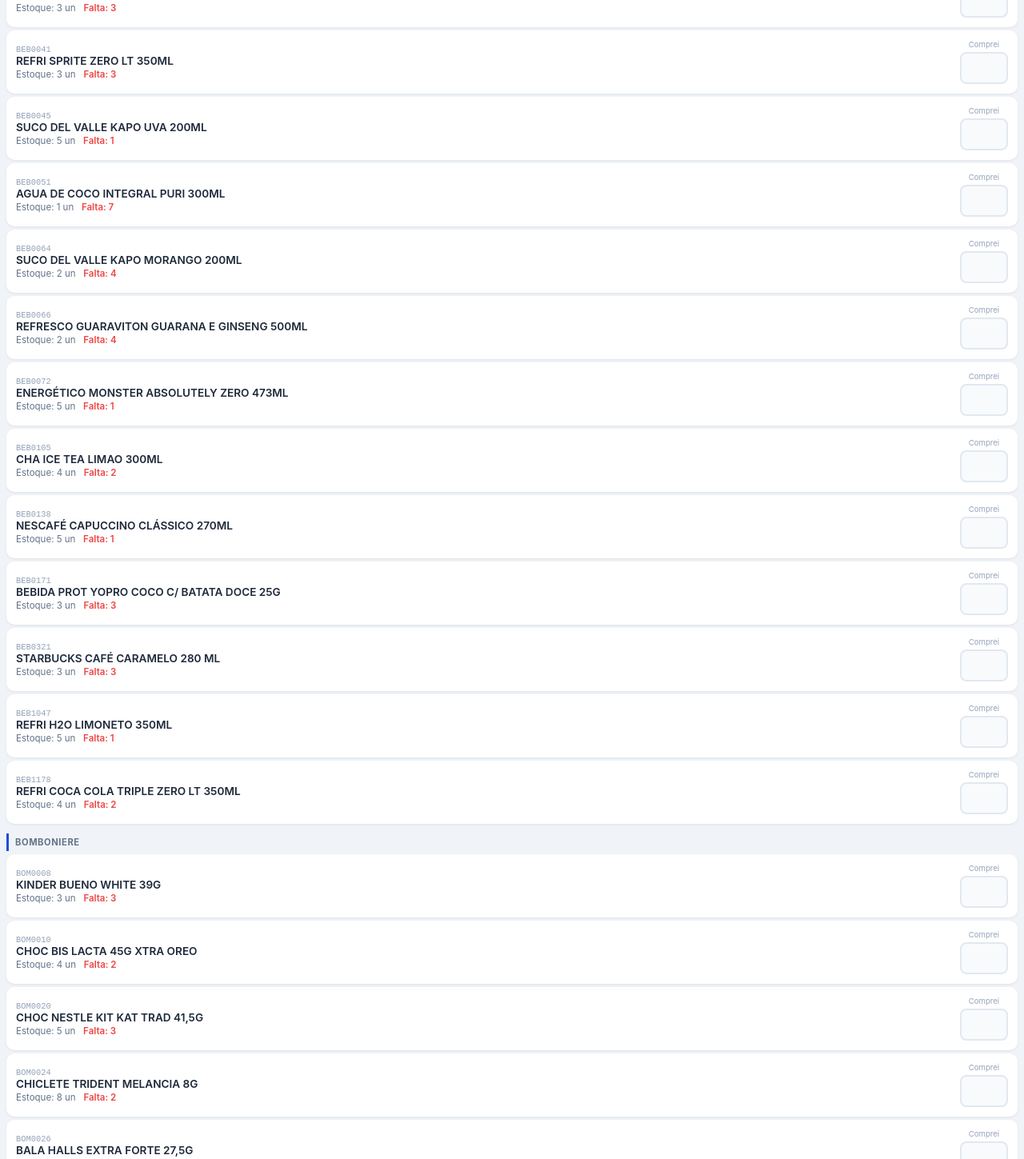
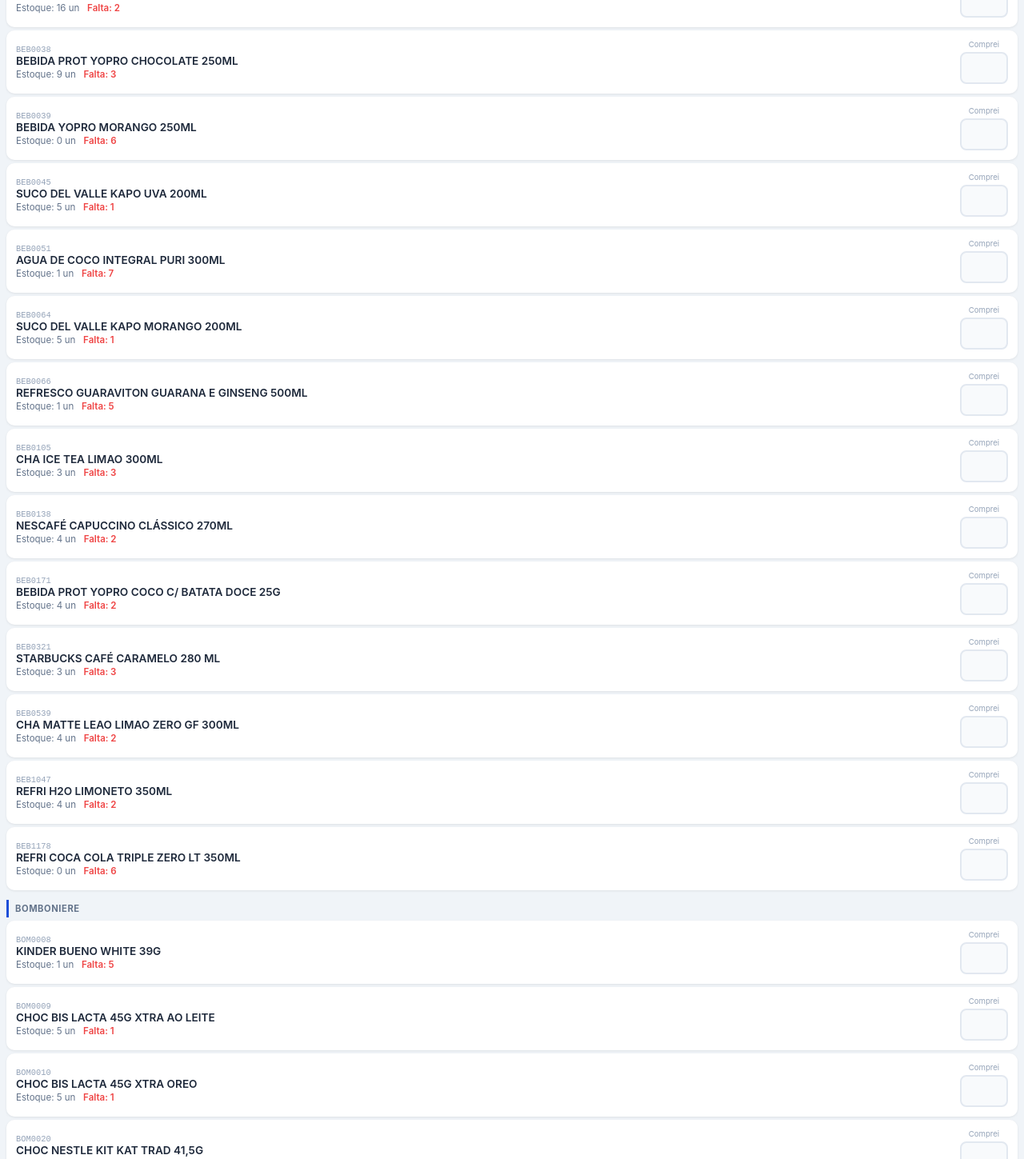
Before and after one commit to primeboxoperacoes/lista-compras-sig, a plain HTML site: page index.html in a window 1280 px wide. Shown: the part 1095-2544 px from the top of the page at 80% size. Drawn offline with Linux system fonts and the light colour scheme.

Commit message:
Atualiza lista de compras PDV SIG (VMpay 157437, 07/11/2026): 114 itens ativos com falta, 367 un

```diff
--- a/index.html
+++ b/index.html
@@ -43,56 +43,56 @@ body{font-family:-apple-system,BlinkMacSystemFont,sans-serif;background:#f0f4f8;
 <div class="modal-bg" id="modal-att"><div class="modal-att"><h2>&#x21BB; Atualizar Lista de Compras</h2><p>Copie o prompt abaixo e cole na extensao do Claude.</p><div class="prompt-box">Atualize a lista de compras do PDV SIG de ponta a ponta, sem pausar para confirmacoes intermediarias. Acesse a instalacao 157437 no VMpay (recarregando a pagina antes de ler os dados), leia a tabela de canaletas, filtre os produtos com Estado Ativo e Faltam maior que zero, monte o array atualizado e edite o index.html no repositorio primeboxoperacoes/lista-compras-sig no GitHub, fazendo o commit direto na branch main com uma mensagem descritiva. Ao final, apenas informe o hash do commit e o total de itens atualizados - nao pare no meio pedindo aprovacao, pois a autorizacao para concluir o fluxo completo ja esta dada.</div><div class="att-btns"><button class="abtn abtn-f" onclick="fecharAtt()">Fechar</button><button class="abtn abtn-c" onclick="copiarPrompt()">Copiar Prompt</button></div><p class="ok-msg" id="ok-msg">Prompt copiado!</p></div></div>
 <script>
 var D=[
-["BEB0048","SUCO DEL VALLE UVA LT 290ML",5,1,"Bebidas"],
+["BEB0048","SUCO DEL VALLE UVA LT 290ML",3,3,"Bebidas"],
 ["BEB0115","SUCO DEL VALLE MARACUJÁ LT 290ML",2,1,"Bebidas"],
 ["BEB0006","REFRI COCA COLA ZERO 1,5L",2,1,"Bebidas"],
-["BEB0008","REFRI COCA COLA LT 350ML",11,1,"Bebidas"],
-["BEB0009","REFRI COCA COLA ZERO LT 350ML",5,13,"Bebidas"],
+["BEB0008","REFRI COCA COLA LT 350ML",10,2,"Bebidas"],
+["BEB0009","REFRI COCA COLA ZERO LT 350ML",7,11,"Bebidas"],
 ["BEB0010","ENERGÉTICO MONSTER ULTRA 473ML",4,2,"Bebidas"],
-["BEB0012","ENERGETICO MONSTER ENERGY 473ML",3,3,"Bebidas"],
-["BEB0017","REFRI GUARANA ANTARCTICA ZERO LT 350ML",5,1,"Bebidas"],
+["BEB0012","ENERGETICO MONSTER ENERGY 473ML",2,4,"Bebidas"],
+["BEB0016","REFRI FANTA UVA LT 350ML",-1,6,"Bebidas"],
+["BEB0018","REFRI GUARANA ANTARCTICA LT 350ML",4,2,"Bebidas"],
+["BEB0026","GATORADE MORANGO/MARACUJA 500ML",5,1,"Bebidas"],
 ["BEB0028","AGUA MINERAL CRYSTAL C/GAS 500 ML",3,2,"Bebidas"],
-["BEB0034","BEBIDA TODDYNHO UHT CHOCOLATE 200ML",12,6,"Bebidas"],
-["BEB0038","BEBIDA PROT YOPRO CHOCOLATE 250ML",8,4,"Bebidas"],
-["BEB0039","BEBIDA YOPRO MORANGO 250ML",3,3,"Bebidas"],
-["BEB0041","REFRI SPRITE ZERO LT 350ML",3,3,"Bebidas"],
+["BEB0034","BEBIDA TODDYNHO UHT CHOCOLATE 200ML",16,2,"Bebidas"],
+["BEB0038","BEBIDA PROT YOPRO CHOCOLATE 250ML",9,3,"Bebidas"],
+["BEB0039","BEBIDA YOPRO MORANGO 250ML",0,6,"Bebidas"],
 ["BEB0045","SUCO DEL VALLE KAPO UVA 200ML",5,1,"Bebidas"],
 ["BEB0051","AGUA DE COCO INTEGRAL PURI 300ML",1,7,"Bebidas"],
-["BEB0064","SUCO DEL VALLE KAPO MORANGO 200ML",2,4,"Bebidas"],
-["BEB0066","REFRESCO GUARAVITON GUARANA E GINSENG 500ML",2,4,"Bebidas"],
-["BEB0072","ENERGÉTICO MONSTER ABSOLUTELY ZERO 473ML",5,1,"Bebidas"],
-["BEB0105","CHA ICE TEA LIMAO 300ML",4,2,"Bebidas"],
-["BEB0138","NESCAFÉ CAPUCCINO CLÁSSICO 270ML",5,1,"Bebidas"],
-["BEB0171","BEBIDA PROT YOPRO COCO C/ BATATA DOCE 25G",3,3,"Bebidas"],
+["BEB0064","SUCO DEL VALLE KAPO MORANGO 200ML",5,1,"Bebidas"],
+["BEB0066","REFRESCO GUARAVITON GUARANA E GINSENG 500ML",1,5,"Bebidas"],
+["BEB0105","CHA ICE TEA LIMAO 300ML",3,3,"Bebidas"],
+["BEB0138","NESCAFÉ CAPUCCINO CLÁSSICO 270ML",4,2,"Bebidas"],
+["BEB0171","BEBIDA PROT YOPRO COCO C/ BATATA DOCE 25G",4,2,"Bebidas"],
 ["BEB0321","STARBUCKS CAFÉ CARAMELO 280 ML",3,3,"Bebidas"],
-["BOM0008","KINDER BUENO WHITE 39G",3,3,"Bomboniere"],
-["BOM0010","CHOC BIS LACTA 45G XTRA OREO",4,2,"Bomboniere"],
-["BOM0020","CHOC NESTLE KIT KAT TRAD 41,5G",5,3,"Bomboniere"],
-["BOM0024","CHICLETE TRIDENT MELANCIA 8G",8,2,"Bomboniere"],
-["BOM0026","BALA HALLS EXTRA FORTE 27,5G",7,1,"Bomboniere"],
-["BOM0031","CHICLETE TRIDENT HORTELÂ 8G",7,3,"Bomboniere"],
-["BOM0032","PAÇOCA SANTA HELENA ROLHA 15G",24,8,"Bomboniere"],
-["BOM0035","CHOC TWIX AO LEITE ORIGINAL 40G",0,6,"Bomboniere"],
+["BEB0539","CHA MATTE LEAO LIMAO ZERO GF 300ML",4,2,"Bebidas"],
+["BOM0008","KINDER BUENO WHITE 39G",1,5,"Bomboniere"],
+["BOM0009","CHOC BIS LACTA 45G XTRA AO LEITE",5,1,"Bomboniere"],
+["BOM0010","CHOC BIS LACTA 45G XTRA OREO",5,1,"Bomboniere"],
+["BOM0020","CHOC NESTLE KIT KAT TRAD 41,5G",7,1,"Bomboniere"],
+["BOM0024","CHICLETE TRIDENT MELANCIA 8G",5,5,"Bomboniere"],
+["BOM0026","BALA HALLS EXTRA FORTE 27,5G",6,2,"Bomboniere"],
+["BOM0031","CHICLETE TRIDENT HORTELÂ 8G",9,1,"Bomboniere"],
+["BOM0032","PAÇOCA SANTA HELENA ROLHA 15G",23,9,"Bomboniere"],
+["BOM0035","CHOC TWIX AO LEITE ORIGINAL 40G",1,5,"Bomboniere"],
 ["BOM0040","CHOC LACTA LAKA BRANCO 80G",2,2,"Bomboniere"],
-["BOM0049","BARRA DE CEREAL NUTRY BANANA C/ MEL 22G",6,2,"Bomboniere"],
-["BOM0050","BARRA DE CEREAL NUTRY AVELÃ C/ CHOCOLATE 22G",2,6,"Bomboniere"],
+["BOM0050","BARRA DE CEREAL NUTRY AVELÃ C/ CHOCOLATE 22G",1,7,"Bomboniere"],
 ["BOM0053","CHOC TALENTO CASTANHAS DO PARA 25G",2,13,"Bomboniere"],
-["BOM0066","CHOC NESTLE PRESTÍGIO 33G",5,3,"Bomboniere"],
-["BOM0068","BOMBOM SONHO DE VALSA 20g",5,7,"Bomboniere"],
-["BOM0077","CHOC KINDER BUENO WAFER 43G 2UN",2,4,"Bomboniere"],
+["BOM0066","CHOC NESTLE PRESTÍGIO 33G",3,5,"Bomboniere"],
+["BOM0068","BOMBOM SONHO DE VALSA 20g",11,1,"Bomboniere"],
+["BOM0077","CHOC KINDER BUENO WAFER 43G 2UN",5,1,"Bomboniere"],
 ["BOM0086","BALA MENTOS MINT 37,5G",6,2,"Bomboniere"],
-["BOM0087","BALA MENTOS FRUIT 37,5G",6,2,"Bomboniere"],
-["BOM1302","CONFEITO M&M CHOCOLATE AO LEITE 40G",6,2,"Bomboniere"],
-["BOM0169","BOMBOM LACTA OURO BRANCO UN",-1,12,"Bomboniere"],
-["BOM0173","PASTILHA TIC TAC MENTA 14,5G",5,1,"Bomboniere"],
-["BOM0399","BROWNIE MATONELLA CREME DE AVELÃ 75G",7,1,"Bomboniere"],
-["BOM0462","CHOC TALENTO BRANCO CEREAIS E PASSAS 25G",1,14,"Bomboniere"],
-["BOM0665","CHOC LACTA WAFER BIS TRAD 100,8G",3,1,"Bomboniere"],
+["BOM0087","BALA MENTOS FRUIT 37,5G",3,5,"Bomboniere"],
+["BOM0169","BOMBOM LACTA OURO BRANCO UN",5,7,"Bomboniere"],
+["BOM0173","PASTILHA TIC TAC MENTA 14,5G",1,5,"Bomboniere"],
+["BOM0462","CHOC TALENTO BRANCO CEREAIS E PASSAS 25G",-1,15,"Bomboniere"],
+["BOM0665","CHOC LACTA WAFER BIS TRAD 100,8G",2,2,"Bomboniere"],
 ["BOM0887","BARRA DE NUTS CACAU NUTRY 25G",0,8,"Bomboniere"],
-["BOM0942","BANANADA AYE TRAD ZERO 25G",5,1,"Bomboniere"],
-["BOM0943","BANANADA AYE C/UVA PASSA ZERO 25G",4,2,"Bomboniere"],
-["BOM1047","CHOC BATON AO LEITE 16G",1,9,"Bomboniere"],
-["BOM1343","BARRA BOLD BOMBOM CROCANTE 40g",5,1,"Bomboniere"],
+["BOM0942","BANANADA AYE TRAD ZERO 25G",2,4,"Bomboniere"],
+["BOM0943","BANANADA AYE C/UVA PASSA ZERO 25G",1,5,"Bomboniere"],
+["BOM0986","BALA FINI TUBES MORANGO 80G",3,1,"Bomboniere"],
+["BOM1047","CHOC BATON AO LEITE 16G",0,10,"Bomboniere"],
+["BOM1343","BARRA BOLD BOMBOM CROCANTE 40g",4,2,"Bomboniere"],
 ["BOM2058","CHOC SNICKERS ORIGINAL 40GR",4,2,"Bomboniere"],
 ["CON0022","MINI LASANHA SADIA BOLONHESA 350G",2,1,"Congelados"],
 ["CON0110","FETTUCCINE PERDIGAO C/MOLHO BRANCO, PEITO DE PERU 300G",0,2,"Congelados"],
@@ -104,7 +104,7 @@ var D=[
 ["CON0237","PAO DE QUEIJO DELLIMAIS PROVOLONE",2,3,"Congelados"],
 ["CON0328","MINUTO X DUPLO BURGUER 185G",3,2,"Congelados"],
 ["CON0330","MINUTO X BACON 130G",4,1,"Congelados"],
-["CON0331","MINUTO X BURGER 125G",4,1,"Congelados"],
+["CON0331","MINUTO X BURGER 125G",2,3,"Congelados"],
 ["CON0332","MINUTO X DUPLO BACON 185G",3,2,"Congelados"],
 ["CON0346","MINUTO X REQUEIJÃO 140G",0,5,"Congelados"],
 ["CON0457","NHOQUE SADIA MOLHO BOLONHESA 300G",0,2,"Congelados"],
@@ -113,52 +113,50 @@ var D=[
 ["CON0872","MARMITA CREUZA FEIJOADA C/ARROZ E COUVE 330G",2,3,"Congelados"],
 ["CON0873","MARMITA CREUZA STROGONOFF DE FRANGO C/ARROZ 330G",0,5,"Congelados"],
 ["CON0875","MARMITA CREUZA PANQUECA DE CARNE 330G",1,4,"Congelados"],
-["CON0878","MARMITA CREUZA NHOQUE A BOLONHESA 340G",2,3,"Congelados"],
+["CON0878","MARMITA CREUZA NHOQUE A BOLONHESA 340G",1,4,"Congelados"],
 ["CON0882","MARMITA CREUZA CALDO VERDE 500G",3,2,"Congelados"],
 ["CON0989","FETTUCCINE MEU MENU BOLONHESA C/ QUEIJO PARMESAO 300G",-2,2,"Congelados"],
-["CON1199","MINUTO X BURGUER MAIONESE CASEIRA 145G",4,1,"Congelados"],
-["MER0491","CAPPUCCINO SOLUVEL 3 CORAÇOES CLASSIC SC 20G",7,1,"Mercearia"],
+["CON1199","MINUTO X BURGUER MAIONESE CASEIRA 145G",3,2,"Congelados"],
+["MER0491","CAPPUCCINO SOLUVEL 3 CORAÇOES CLASSIC SC 20G",5,3,"Mercearia"],
 ["MER0496","PIPOCA YOKI MANTEIGA 50G",9,1,"Mercearia"],
-["MER0599","PIPOCA MICROONDAS YOKI NATURAL COM SAL 50G",8,2,"Mercearia"],
+["MER0599","PIPOCA MICROONDAS YOKI NATURAL COM SAL 50G",9,1,"Mercearia"],
 ["MER1943","CAFE 3 CORAÇOES C/LEITE SOLUVEL 20G",4,1,"Mercearia"],
 ["MRC0001","ALMONDEGAS, ARROZ INT E LEGUMES 350G",4,1,"Refeicoes"],
 ["MRC0002","ESCONDIDINHO BATATA DOCE C/CARNE 350G",3,2,"Refeicoes"],
 ["MRC0011","LASANHA INTEGRAL A BOLONHESA 350G",4,1,"Refeicoes"],
 ["MRC0013","CALDO DE FEIJAO 400G",4,1,"Refeicoes"],
 ["MRC0019","FRANGO PARMEGIANA C/ARROZ E MIX DE LEGUMES 350G",2,3,"Refeicoes"],
-["PAD0030","BOLO ANA MARIA BAUNILHA 70GR",4,2,"Padaria"],
-["PAD0262","BOLO ANA MARIA CHOCO 70GR",2,4,"Padaria"],
+["PAD0003","BOLO PANCO LARANJA 300GR",2,1,"Padaria"],
+["PAD0030","BOLO ANA MARIA BAUNILHA 70GR",2,4,"Padaria"],
+["PAD0262","BOLO ANA MARIA CHOCO 70GR",0,6,"Padaria"],
 ["REF0256","PUDIM DO RIO TRAD 150G",0,6,"Refrigerados"],
-["SNK0018","BISC LOOK WAFER CHOCOLATE 55G",5,1,"Snacks"],
 ["SNK0022","BISC OREO ORIGINAL ORIGINAL 90G",1,3,"Snacks"],
 ["SNK0025","BISC PIRAQUE C/LIMAO 160G",3,1,"Snacks"],
 ["SNK0026","BISC PIRAQUE ROLADINHO GOIABA 75G",7,1,"Snacks"],
-["SNK0031","PIPOCA DO JOHNNY CARAMELO E FLOR DE SAL 75G",8,2,"Snacks"],
-["SNK0039","BISC PIRAQUE WAFER CHOCOLATE 100G",2,2,"Snacks"],
+["SNK0027","BISC PIRAQUE MAIZENA TRAD 175G",5,1,"Snacks"],
+["SNK0031","PIPOCA DO JOHNNY CARAMELO E FLOR DE SAL 75G",6,4,"Snacks"],
+["SNK0032","PIPOCA DO JOHNNY PARMESAO E TOQUE DE AZEITE TRUFADO 40G",4,1,"Snacks"],
 ["SNK0042","BISC PIRAQUE WAFER MORANGO 100G",3,1,"Snacks"],
-["SNK0044","BISC PIRAQUE C/CHOCOLATE 160G",5,1,"Snacks"],
 ["SNK0048","BISC TORCIDA BACON 60G",0,5,"Snacks"],
-["SNK0049","BISC TORCIDA CEBOLA 60G",3,2,"Snacks"],
-["SNK0050","BISC TORCIDA QUEIJO 60G",3,2,"Snacks"],
-["SNK0073","BISC LACTA CHOCOLICIA 132G",1,3,"Snacks"],
-["SNK0093","BISC PIRAQUE CREAM CRACKER AGUA GERGILIM 215G",2,1,"Snacks"],
-["SNK0097","BISC PIRAQUE ASSADO 100G",2,1,"Snacks"],
+["SNK0049","BISC TORCIDA CEBOLA 60G",4,1,"Snacks"],
+["SNK0050","BISC TORCIDA QUEIJO 60G",4,1,"Snacks"],
+["SNK0073","BISC LACTA CHOCOLICIA 132G",3,1,"Snacks"],
 ["SNK0098","BISC GLOBO SALG POLVILHO 30G",6,4,"Snacks"],
 ["SNK0199","BISC ELMA CHIPS OVINHOS DE AMENDOIM 145G",1,3,"Snacks"],
-["SNK0220","BISC DORITOS QUEIJO NACHO 75G",2,2,"Snacks"],
-["SNK0232","BATATA LAYS SOUR CREAM 115G",3,1,"Snacks"],
-["SNK0233","BATATA LAYS CLASSICA 115G",2,2,"Snacks"],
-["SNK0249","BISC PIRAQUE LEITE MALTADO 132G",2,2,"Snacks"],
+["SNK0232","BATATA LAYS SOUR CREAM 115G",2,2,"Snacks"],
+["SNK0233","BATATA LAYS CLASSICA 115G",3,1,"Snacks"],
+["SNK0249","BISC PIRAQUE LEITE MALTADO 132G",3,1,"Snacks"],
 ["SNK0288","BISC GLOBO DOCE POLVILHO 30G",-1,6,"Snacks"],
+["SNK0317","BISC CLUB SOCIAL ORIGINAL 24G",4,2,"Snacks"],
 ["SNK0717","AMENDOIM ELMA CHIPS JAPONES 145G",5,1,"Snacks"],
 ["BOM0022","NUTELLA FERRERO B-READY",2,8,"Bomboniere"],
 ["SNK1404","MIX DE CASTANHAS E UVA PASSA AMIGOS DO BEM 50G",0,6,"Snacks"],
 ["SNK1492","SNACK IRREAL SNACKS WHITE CHEDDAR 40G",4,1,"Snacks"],
-["BEB1047","REFRI H2O LIMONETO 350ML",5,1,"Bebidas"],
-["BEB1178","REFRI COCA COLA TRIPLE ZERO LT 350ML",4,2,"Bebidas"],
-["SNK0208","BISC CHEETOS ASSADO LUA 34G",0,3,"Snacks"],
-["SNK0761","BISC FANDANGOS PRESUNTO 35G",2,1,"Snacks"],
-["SNK0830","MIX DE NUTS CAJUMIL 40G",4,1,"Snacks"]
+["BEB1047","REFRI H2O LIMONETO 350ML",4,2,"Bebidas"],
+["BEB1178","REFRI COCA COLA TRIPLE ZERO LT 350ML",0,6,"Bebidas"],
+["SNK0208","BISC CHEETOS ASSADO LUA 34G",2,1,"Snacks"],
+["SNK0761","BISC FANDANGOS PRESUNTO 35G",1,2,"Snacks"],
+["SNK0830","MIX DE NUTS CAJUMIL 40G",3,2,"Snacks"]
 ];
 var qtds={};
 function urg(n){return n.toUpperCase().normalize("NFD").replace(/[\u0300-\u036f]/g,"");}
```
